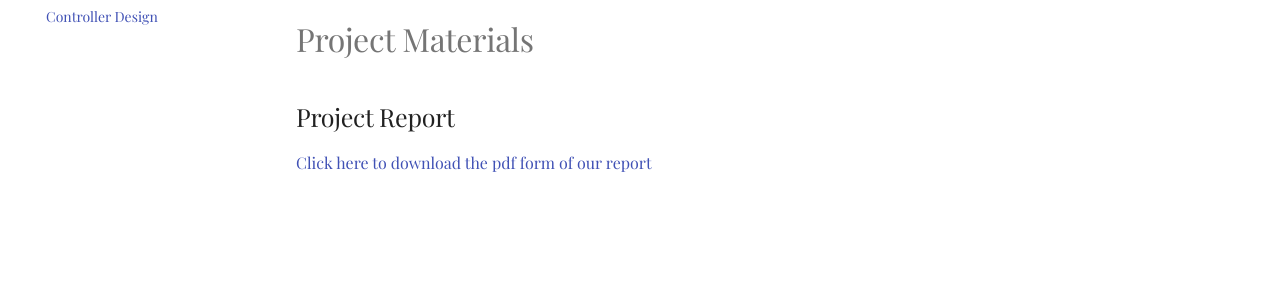
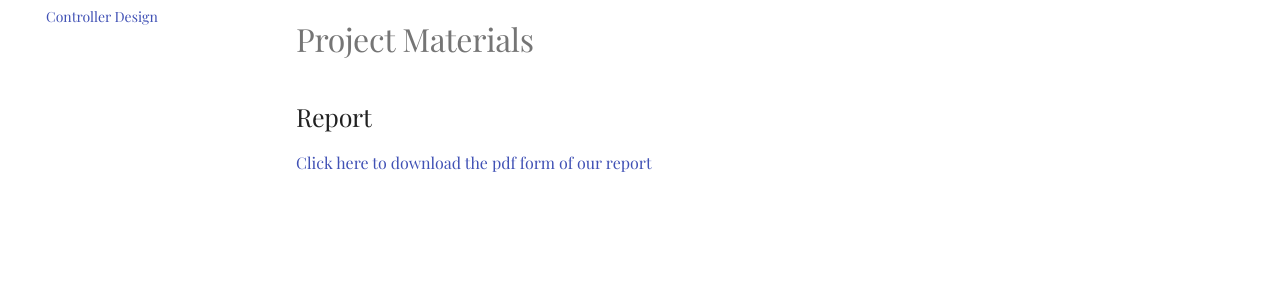
Before and after one commit to GuanQinG-GitHub/Rotating-Elves, an MkDocs documentation site: the page built from docs/Controller_Design.md, in a window 1280 px wide. Shown: the part 229-526 px from the top of the page. Built offline with MkDocs 1.6.1 and Material for MkDocs 9.7.7, drawn with Linux system fonts in a browser that asks for light colours; some web fonts are replaced.

Commit message:
Update Controller_Design.md

```diff
--- a/docs/Controller_Design.md
+++ b/docs/Controller_Design.md
@@ -2,5 +2,5 @@
 This web page is maintained for sharing the project materials in Modern Control Theory, 2023 Fall. Welcome to email us at <202030101256@mail.scut.edu.cn>.
 
 # Project Materials
-## Project Report
+## Report
 [Click here to download the pdf form of our report](Controller Design/Project_Report_for_Modern_Control_Theory_SharpShooters.pdf)
```
